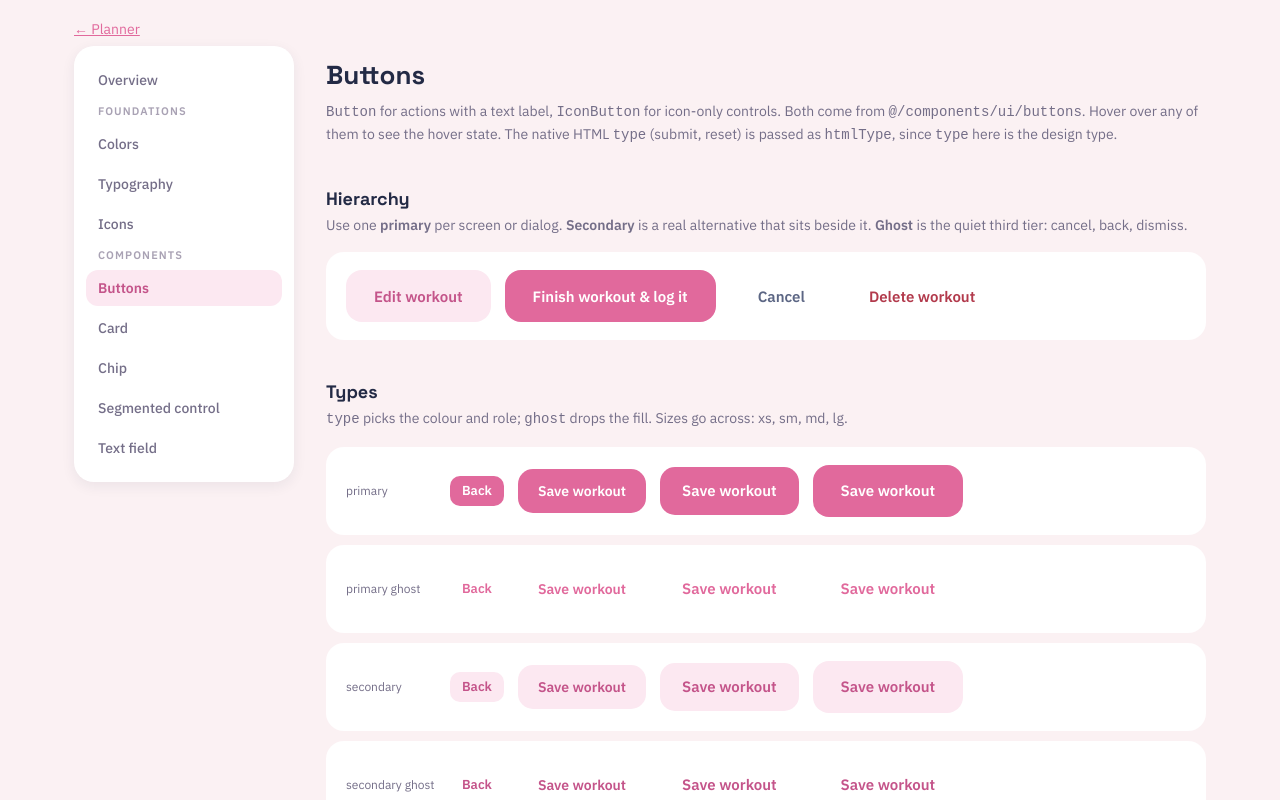
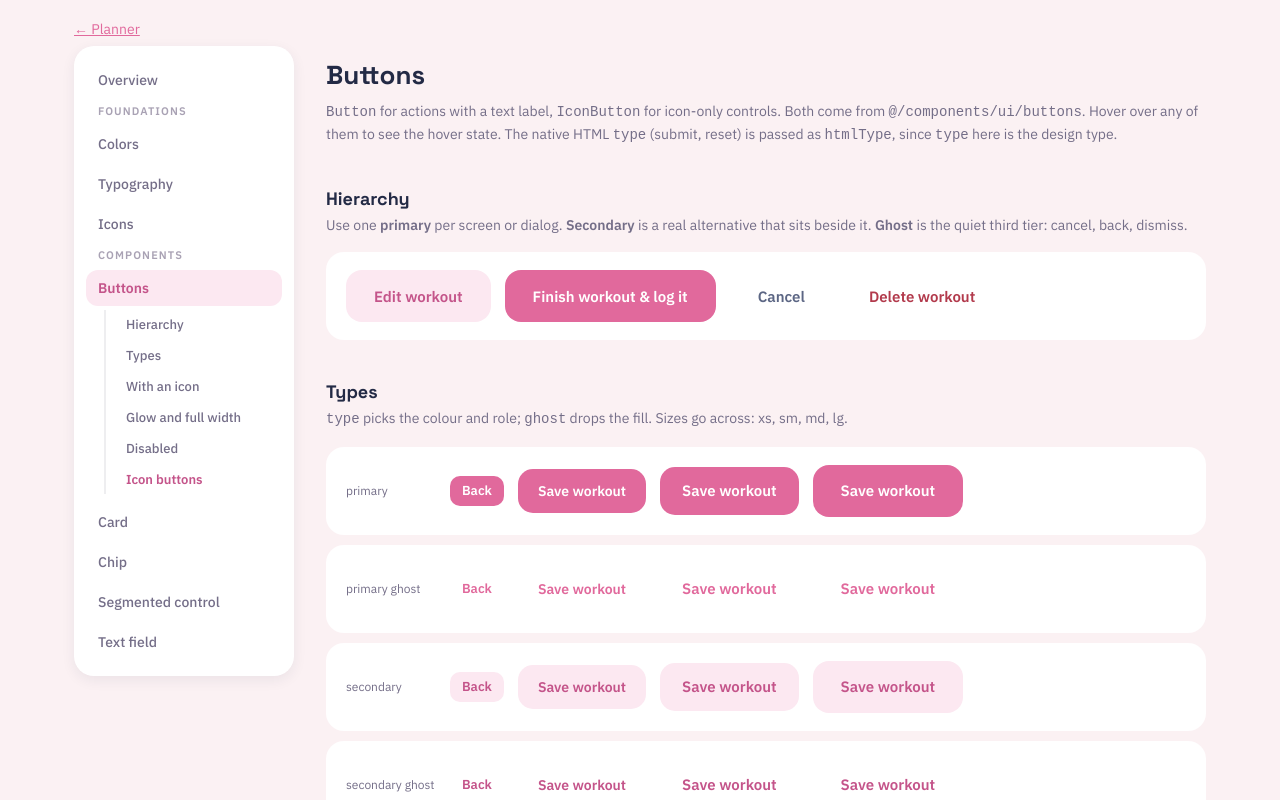
Before and after one commit to internette/workout-planner, a Next.js app: page /design-system/buttons in a window 1280 px wide. Shown: the top 800 px of the page. Built offline with nearby package versions, Linux system fonts and the light colour scheme.

Commit message:
Added subnavs for button

```diff
--- a/app/design-system/DesignSystemNav.tsx
+++ b/app/design-system/DesignSystemNav.tsx
@@ -2,7 +2,7 @@
 
 import Link from 'next/link';
 import { usePathname } from 'next/navigation';
-import { useEffect, useState } from 'react';
+import { useEffect, useRef, useState } from 'react';
 import { categories, sections, type Category, type Section } from './registry';
 import styles from './design-system.module.css';
 
@@ -12,6 +12,9 @@ export function DesignSystemNav() {
   const pathname = usePathname();
   const current = sections.find((s) => pathname === `/design-system/${s.slug}`);
   const [activeId, setActiveId] = useState<string | null>(null);
+  // The link you last clicked stays highlighted until you scroll yourself, since a heading near the
+  // bottom of a short page can't always scroll to the top of the screen.
+  const pinned = useRef<string | null>(null);
 
   useEffect(() => {
     setActiveId(null);
@@ -20,18 +23,26 @@ export function DesignSystemNav() {
     const headings = anchors.map((a) => document.getElementById(a.id)).filter((el): el is HTMLElement => !!el);
     // The active heading is the last one that has scrolled past the top third of the screen.
     const update = () => {
+      if (pinned.current) return setActiveId(pinned.current);
       const line = window.innerHeight * 0.33;
       let id = headings[0]?.id ?? null;
       for (const h of headings) if (h.getBoundingClientRect().top <= line) id = h.id;
       if (window.scrollY + window.innerHeight >= document.body.scrollHeight - 4) id = headings[headings.length - 1]?.id ?? id;
       setActiveId(id);
     };
+    const release = () => {
+      pinned.current = null;
+    };
+    const hash = window.location.hash.slice(1);
+    pinned.current = anchors.some((a) => a.id === hash) ? hash : null;
     update();
     window.addEventListener('scroll', update, { passive: true });
     window.addEventListener('resize', update);
+    for (const e of ['wheel', 'touchmove', 'keydown']) window.addEventListener(e, release, { passive: true });
     return () => {
       window.removeEventListener('scroll', update);
       window.removeEventListener('resize', update);
+      for (const e of ['wheel', 'touchmove', 'keydown']) window.removeEventListener(e, release);
     };
   }, [current]);
 
@@ -52,6 +63,10 @@ export function DesignSystemNav() {
         <a
           key={a.id}
           href={`#${a.id}`}
+          onClick={() => {
+            pinned.current = a.id;
+            setActiveId(a.id);
+          }}
           aria-current={activeId === a.id ? 'location' : undefined}
           className={[styles.sublink, activeId === a.id && styles.subactive].filter(Boolean).join(' ')}
         >
--- a/app/design-system/buttons/page.tsx
+++ b/app/design-system/buttons/page.tsx
@@ -3,7 +3,7 @@ import { ChevronLeft, ChevronRight, Close, Pencil, Plus } from '@/components/ui/
 
 export const metadata = { title: 'Buttons — Design system' };
 
-const h2: React.CSSProperties = { fontSize: 'var(--text-2xl)', margin: '40px 0 4px' };
+const h2: React.CSSProperties = { fontSize: 'var(--text-2xl)', margin: '40px 0 4px', scrollMarginTop: 16 };
 const note: React.CSSProperties = {
   margin: '0 0 16px',
   color: 'var(--color-muted)',
@@ -33,7 +33,7 @@ export default function ButtonsPage() {
         Both come from <code>@/components/ui/buttons</code>. Hover over any of them to see the hover state. The native HTML <code>type</code> (submit, reset) is passed as <code>htmlType</code>, since <code>type</code> here is the design type.
       </p>
 
-      <h2 style={h2}>Hierarchy</h2>
+      <h2 id="hierarchy" style={h2}>Hierarchy</h2>
       <p style={note}>
         Use one <strong>primary</strong> per screen or dialog. <strong>Secondary</strong> is a real
         alternative that sits beside it. <strong>Ghost</strong> is the quiet third tier: cancel, back,
@@ -54,7 +54,7 @@ export default function ButtonsPage() {
         </Button>
       </div>
 
-      <h2 style={h2}>Types</h2>
+      <h2 id="types" style={h2}>Types</h2>
       <p style={note}>
         <code>type</code> picks the colour and role; <code>ghost</code> drops the fill. Sizes go across: xs,
         sm, md, lg.
@@ -84,7 +84,7 @@ export default function ButtonsPage() {
         ))}
       </div>
 
-      <h2 style={h2}>With an icon</h2>
+      <h2 id="with-an-icon" style={h2}>With an icon</h2>
       <p style={note}>Icons sit before the label; the gap adjusts to the size.</p>
       <div style={row}>
         <Button type="primary" size="sm">
@@ -101,7 +101,7 @@ export default function ButtonsPage() {
         </Button>
       </div>
 
-      <h2 style={h2}>Glow and full width</h2>
+      <h2 id="glow-and-full-width" style={h2}>Glow and full width</h2>
       <div style={{ ...row, flexDirection: 'column', alignItems: 'stretch' }}>
         <div>
           <Button type="primary" size="lg" glow>
@@ -117,7 +117,7 @@ export default function ButtonsPage() {
         </Button>
       </div>
 
-      <h2 style={h2}>Disabled</h2>
+      <h2 id="disabled" style={h2}>Disabled</h2>
       <div style={row}>
         <Button type="primary" disabled>
           Save workout
@@ -130,7 +130,7 @@ export default function ButtonsPage() {
         </Button>
       </div>
 
-      <h2 style={h2}>Icon buttons</h2>
+      <h2 id="icon-buttons" style={h2}>Icon buttons</h2>
       <p style={note}>
         A <code>label</code> is required: it names the button for screen readers and shows as a tooltip.
       </p>
--- a/app/design-system/registry.ts
+++ b/app/design-system/registry.ts
@@ -42,7 +42,15 @@ export const sections: Section[] = [
       { id: 'leading', title: 'Leading' },
     ] },
   { slug: 'icons', title: 'Icons', category: 'foundations', description: 'Glyphs, sparkles, gems and mood faces on a 24×24 canvas.' },
-  { slug: 'buttons', title: 'Buttons', category: 'components', description: 'Button and IconButton: types, ghost, sizes and hover states.' },
+  { slug: 'buttons', title: 'Buttons', category: 'components', description: 'Button and IconButton: types, ghost, sizes and hover states.',
+    anchors: [
+      { id: 'hierarchy', title: 'Hierarchy' },
+      { id: 'types', title: 'Types' },
+      { id: 'with-an-icon', title: 'With an icon' },
+      { id: 'glow-and-full-width', title: 'Glow and full width' },
+      { id: 'disabled', title: 'Disabled' },
+      { id: 'icon-buttons', title: 'Icon buttons' },
+    ] },
   { slug: 'card', title: 'Card', category: 'components', description: 'White surfaces, raised or floating, with steps of padding.' },
   { slug: 'chip', title: 'Chip', category: 'components', description: 'Pills for a fact, a tag or a choice.' },
   { slug: 'segmented-control', title: 'Segmented control', category: 'components', description: 'A tray of mutually exclusive options, with keyboard support.' },
```
Also changed, not shown: 1 other file (tests, documents, lock files or other folders).
